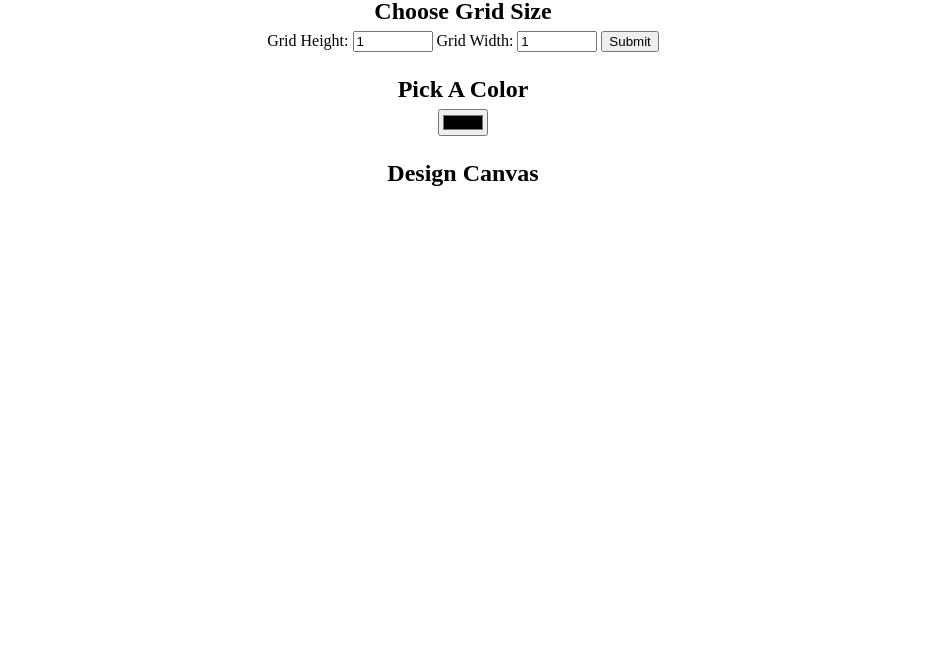
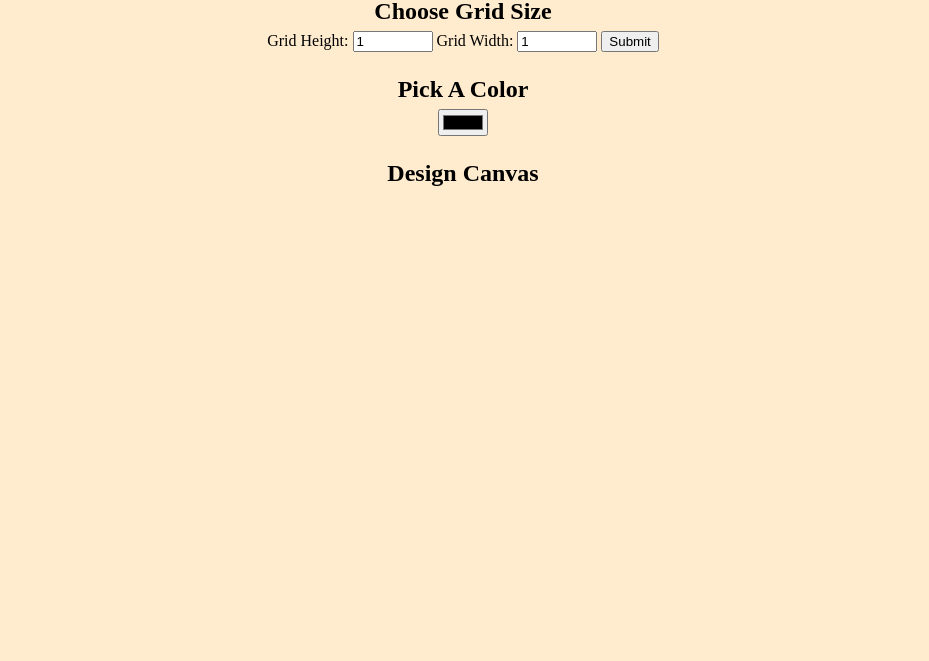
Before and after one commit to OmotosoYusuf/Pixel-Art-Maker, a plain HTML site: page index.html in a window 1280 px wide. Shown: the part 139-800 px from the top of the page, without its empty margins (177-1106 px from the left). Drawn offline with nearby package versions, Linux system fonts and the light colour scheme.

Commit message:
I just added a background-color

```diff
--- a/styles.css
+++ b/styles.css
@@ -5,6 +5,7 @@
 }
 body {
     text-align: center;
+    background-color: #FFEBCD
 }
 
 h1 {
```
